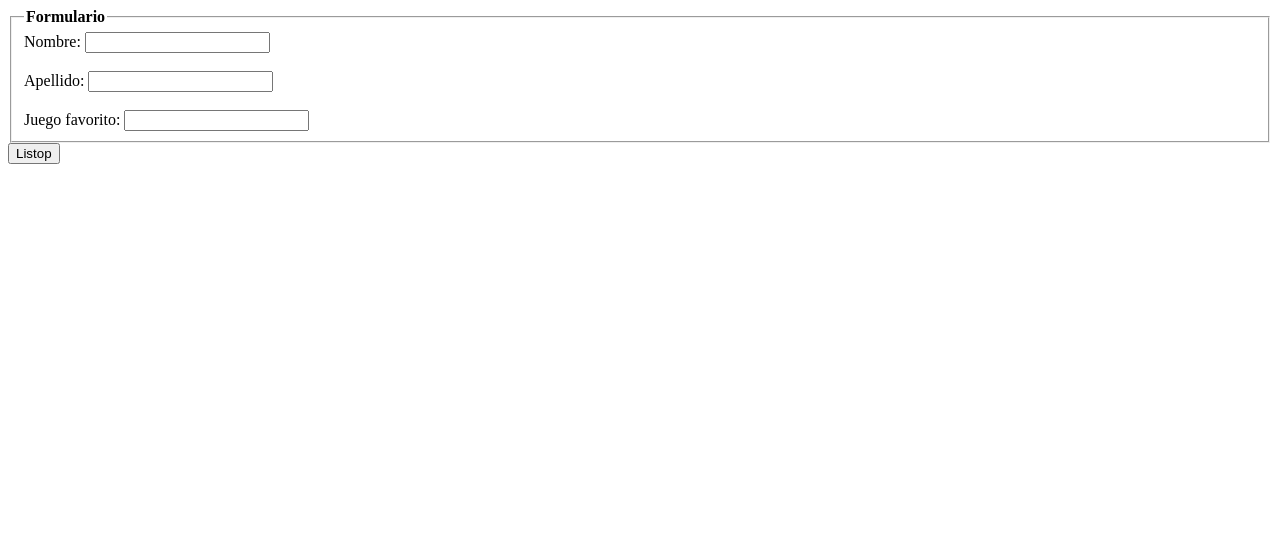
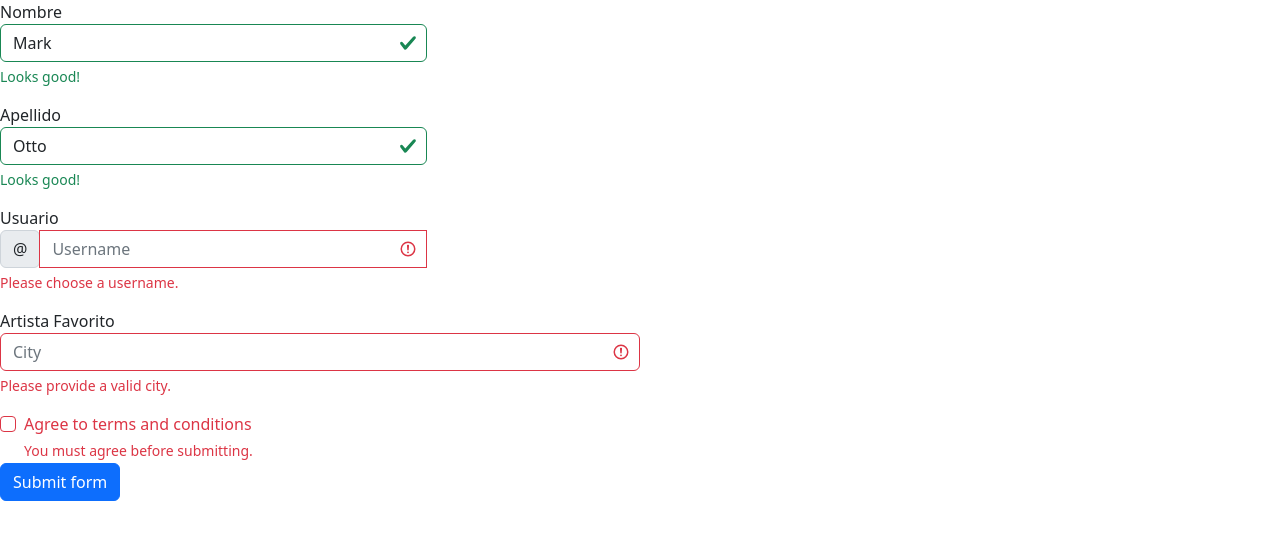
Before and after one commit to Eduardo-bg01/Eduardo-bg01.github.io, a Flask app: page /formulario/ in a window 1280 px wide. Shown: the top 540 px of the page. Run offline with Flask 2, Linux system fonts and the light colour scheme.

Commit message:
Ya por fin bonito

```diff
--- a/app/main.py
+++ b/app/main.py
@@ -12,7 +12,7 @@
 
 @app.route('/')
 def prueba():
-    return "Resultados: "
+    return "Pon /prueba en la barra de busqueda"
 
 @app.route('/database')
 def create_db():
@@ -27,10 +27,9 @@
 def retorno():
     nombre = request.args.get('nombreUser')
     apellido = request.args.get('apellido')
-    juego = request.args.get('juego')
-    longitud = len(juego)
-
-    return "<center><h1>Nombre " + nombre + "<br><center><h1> Juego favorito: "+ apellido +"<br><center><h1> Juego favorito: " + juego + "<br></h1></center><br>"
+    usuario = request.args.get('usuario')
+    artista = request.args.get('artista')
+    return "<center>Nombre " + nombre + "<br><center>Juego favorito: "+ apellido +"<br><center> Usuario: " + usuario +"<br><center> Juego favorito: " + artista + "<br>"
 
 if __name__ == "__main__":
     app.run(debug=True, port=5000)
--- a/app/templates/formulario.html
+++ b/app/templates/formulario.html
@@ -3,20 +3,63 @@
     <head>
         <title>Form</title>
     </head>
+    <!-- CSS only -->
+<link href="https://cdn.jsdelivr.net/npm/bootstrap@5.2.2/dist/css/bootstrap.min.css" rel="stylesheet" integrity="sha384-Zenh87qX5JnK2Jl0vWa8Ck2rdkQ2Bzep5IDxbcnCeuOxjzrPF/et3URy9Bv1WTRi" crossorigin="anonymous">
+<!-- JavaScript Bundle with Popper -->
+<script src="https://cdn.jsdelivr.net/npm/bootstrap@5.2.2/dist/js/bootstrap.bundle.min.js" integrity="sha384-OERcA2EqjJCMA+/3y+gxIOqMEjwtxJY7qPCqsdltbNJuaOe923+mo//f6V8Qbsw3" crossorigin="anonymous"></script>
     <body>
 
-        <form action="/retorno" method="get">
-            <fieldset>
-                <legend><b> Formulario </b></legend>
-                <label for="nombreUser">Nombre:</label>
-                <input type="text" name="nombreUser" required> <br><br>
-                <label for="contraseña">Apellido:</label>
-                <input type="text" name="apellido" required><br><br>
-                <label for="contraseña">Juego favorito:</label>
-                <input type="text" name="juego" required><br>
-            </fieldset>
-                <input type="submit" value="Listop">
-        </form>
+        <form>
+            <div class="form-row">
+              <div class="col-md-4 mb-3">
+                <label for="validationServer01">Nombre</label>
+                <input type="text" name="nombre" class="form-control is-valid" id="validationServer01" placeholder="First name" value="Mark" required>
+                <div class="valid-feedback">
+                  Looks good!
+                </div>
+              </div>
+              <div class="col-md-4 mb-3">
+                <label for="validationServer02">Apellido</label>
+                <input type="text" name="apellido" class="form-control is-valid" id="validationServer02" placeholder="Last name" value="Otto" required>
+                <div class="valid-feedback">
+                  Looks good!
+                </div>
+              </div>
+              <div class="col-md-4 mb-3">
+                <label for="validationServerUsername">Usuario</label>
+                <div class="input-group">
+                  <div class="input-group-prepend">
+                    <span class="input-group-text" id="inputGroupPrepend3">@</span>
+                  </div>
+                  <input type="text" name="usuario" class="form-control is-invalid" id="validationServerUsername" placeholder="Username" aria-describedby="inputGroupPrepend3" required>
+                  <div class="invalid-feedback">
+                    Please choose a username.
+                  </div>
+                </div>
+              </div>
+            </div>
+            <div class="form-row">
+              <div class="col-md-6 mb-3">
+                <label for="validationServer03">Artista Favorito</label>
+                <input type="text" name="artista" class="form-control is-invalid" id="validationServer03" placeholder="City" required>
+                <div class="invalid-feedback">
+                  Please provide a valid city.
+                </div>
+              </div>
+            </div>
+            <div class="form-group">
+              <div class="form-check">
+                <input class="form-check-input is-invalid" type="checkbox" value="" id="invalidCheck3" required>
+                <label class="form-check-label" for="invalidCheck3">
+                  Agree to terms and conditions
+                </label>
+                <div class="invalid-feedback">
+                  You must agree before submitting.
+                </div>
+              </div>
+            </div>
+            <button class="btn btn-primary" type="submit">Submit form</button>
+          </form>
 
     </body>
 </html>
```
